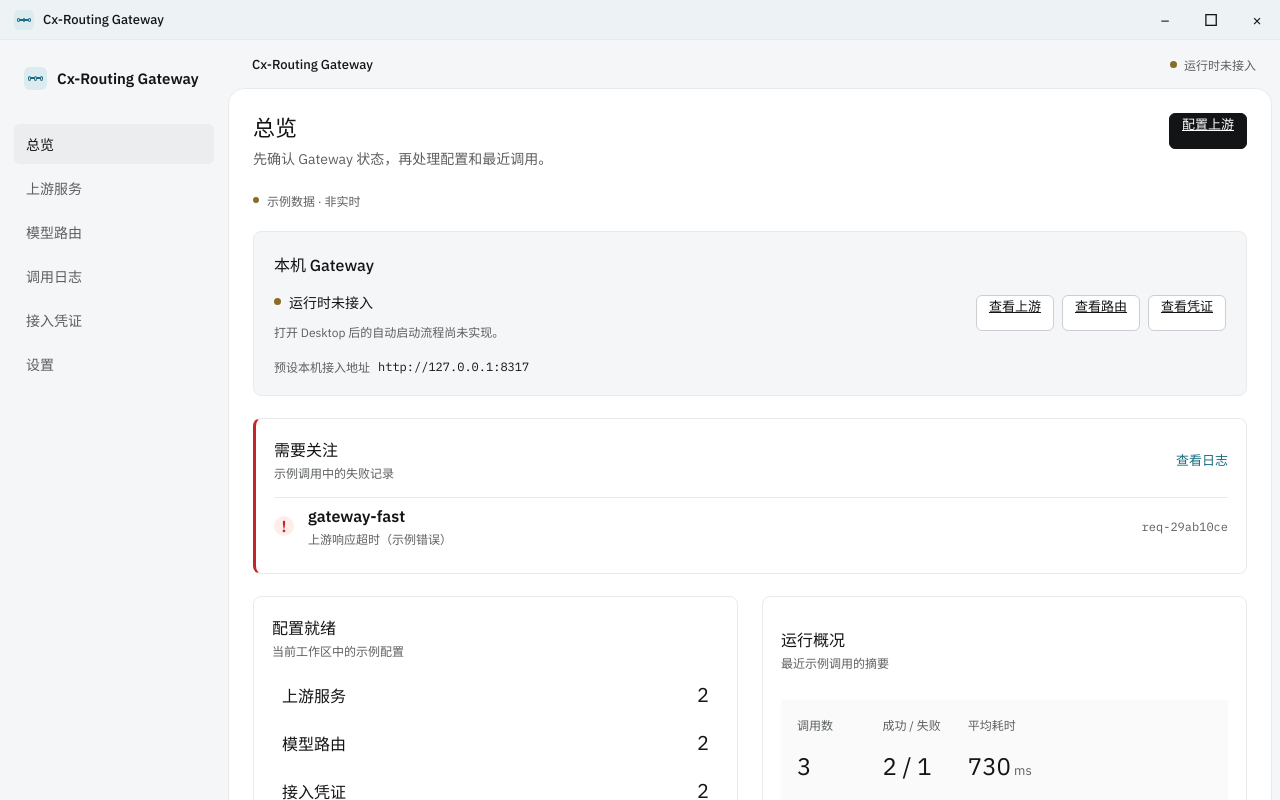
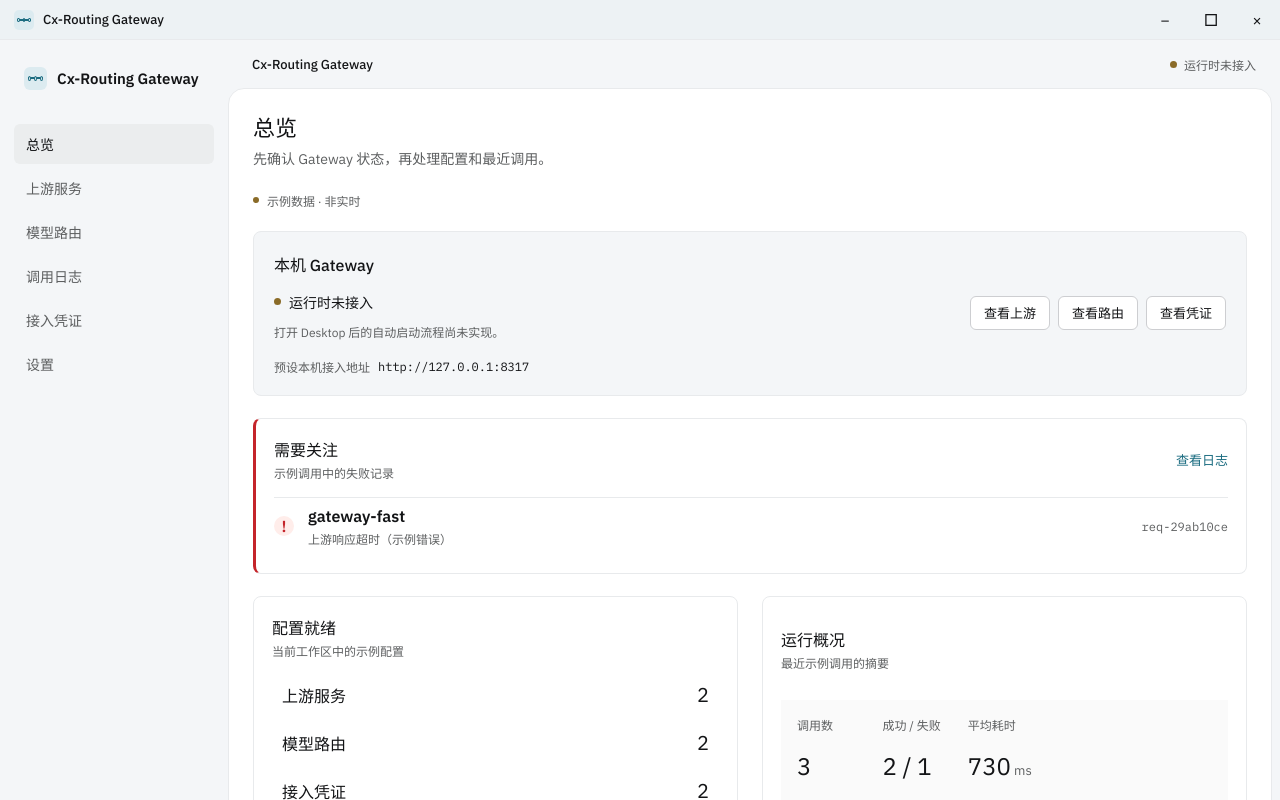
Before and after one commit to AiaiJei/Cx-Routing-Gateway, a React (Vite) app in the folder apps/desktop/: page / in a window 1280 px wide. Shown: the top 800 px of the page. Built offline with nearby package versions, Linux system fonts and the light colour scheme.

Commit message:
fix: polish overview action buttons

```diff
--- a/apps/desktop/src/pages/OverviewPage.tsx
+++ b/apps/desktop/src/pages/OverviewPage.tsx
@@ -12,7 +12,7 @@ export function OverviewPage() {
 
   return (
     <div className="page-content">
-      <PageHeader title="总览" description="先确认 Gateway 状态，再处理配置和最近调用。" action={<Link to="/upstreams" className="button-primary">配置上游</Link>} />
+      <PageHeader title="总览" description="先确认 Gateway 状态，再处理配置和最近调用。" />
       <FixtureNotice />
       {error && <p className="action-feedback" role="alert">工作区数据读取失败：{error}</p>}
       <section className="overview-hero" aria-labelledby="gateway-status-title">
@@ -22,7 +22,7 @@ export function OverviewPage() {
           <p className="helper-text">打开 Desktop 后的自动启动流程尚未实现。</p>
           <div className="endpoint-inline"><span className="field-label">预设本机接入地址</span><code>{gateway.url}</code></div>
         </div>
-        <div className="overview-actions"><Link to="/upstreams" className="button-secondary">查看上游</Link><Link to="/routes" className="button-secondary">查看路由</Link><Link to="/credentials" className="button-secondary">查看凭证</Link></div>
+        <div className="overview-actions" aria-label="快捷操作"><Link to="/upstreams" className="button-secondary">查看上游</Link><Link to="/routes" className="button-secondary">查看路由</Link><Link to="/credentials" className="button-secondary">查看凭证</Link></div>
       </section>
       {failedLogs.length > 0 && <section className="attention-panel" aria-labelledby="attention-title"><div className="section-heading"><div><h2 id="attention-title" className="section-title">需要关注</h2><p className="helper-text">示例调用中的失败记录</p></div><Link to="/logs" className="quiet-link">查看日志</Link></div><div className="attention-list">{failedLogs.map((log) => <div className="attention-row" key={log.id}><span className="attention-mark" aria-hidden="true">!</span><div><strong>{log.model}</strong><span className="cell-subtext">{log.error ?? log.status}</span></div><code>{log.id}</code></div>)}</div></section>}
       <div className="overview-grid">
--- a/apps/desktop/src/styles/app.css
+++ b/apps/desktop/src/styles/app.css
@@ -198,11 +198,12 @@ td code, code { font-family: "IBM Plex Mono", monospace; font-size: 12px; }
 .url-cell { overflow-wrap: anywhere; }
 .numeric { text-align: right; white-space: nowrap; }
 .status-text { color: var(--warning); white-space: nowrap; }
-.button-primary, .button-secondary { min-height: 36px; padding: 0 12px; border: 1px solid var(--control); border-radius: var(--radius-control); font-size: 13px; cursor: pointer; }
+.button-primary, .button-secondary { display: inline-flex; align-items: center; justify-content: center; min-height: 34px; padding: 0 13px; border: 1px solid var(--control); border-radius: var(--radius-control); font-size: 13px; line-height: 1; text-decoration: none; cursor: pointer; transition: background-color 120ms ease, border-color 120ms ease, color 120ms ease; }
 .button-primary { border-color: var(--text); background: var(--text); color: white; }
 .button-secondary { background: var(--surface); color: var(--text); }
 .button-primary:hover { background: #343638; }
-.button-secondary:hover { background: var(--raised); }
+.button-secondary:hover { border-color: #aeb3b6; background: var(--raised); }
+.button-secondary:active { background: var(--active); }
 .empty-result { margin: 0; padding: 28px 12px; border-block: 1px solid var(--border); color: var(--muted); text-align: center; font-size: 14px; }
 .action-feedback { margin: 0; padding: 10px 12px; border-left: 3px solid var(--accent); background: var(--raised); font-size: 13px; line-height: 1.5; }
 .page-footnote { padding-top: 4px; }
```
Also changed, not shown: 1 other file (tests, documents, lock files or other folders).
